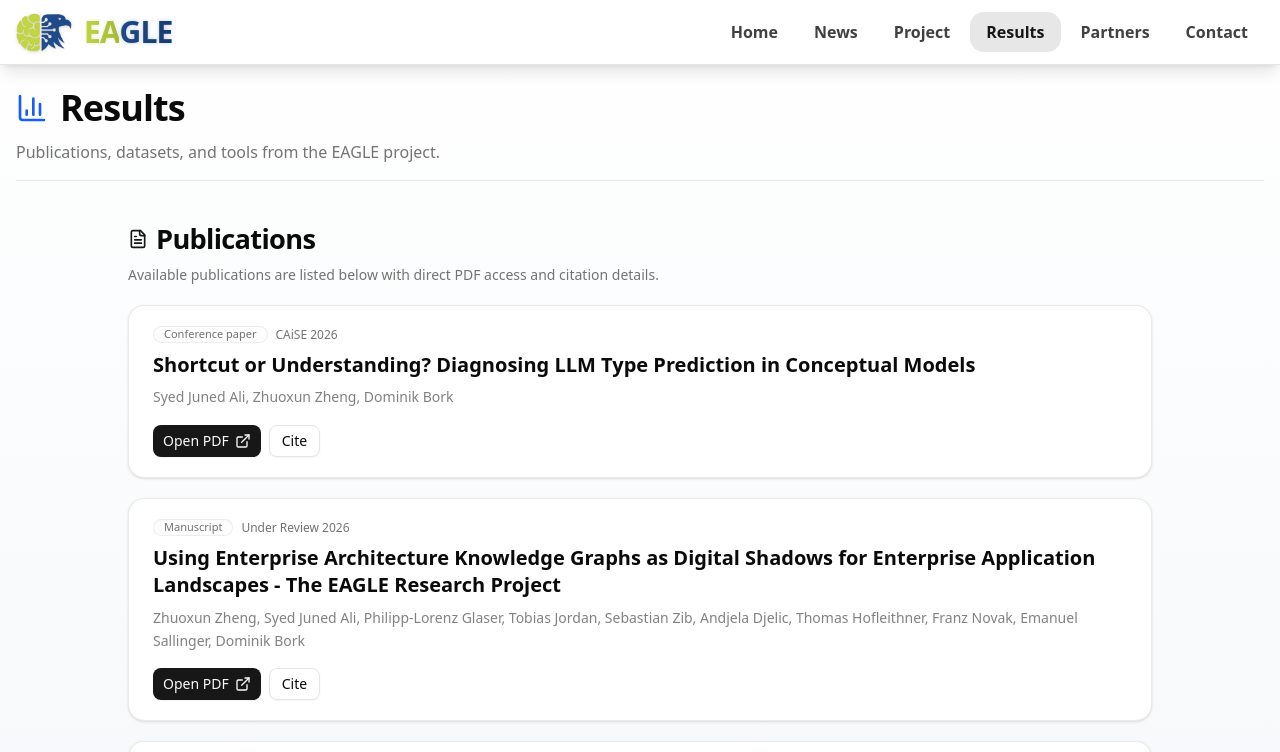
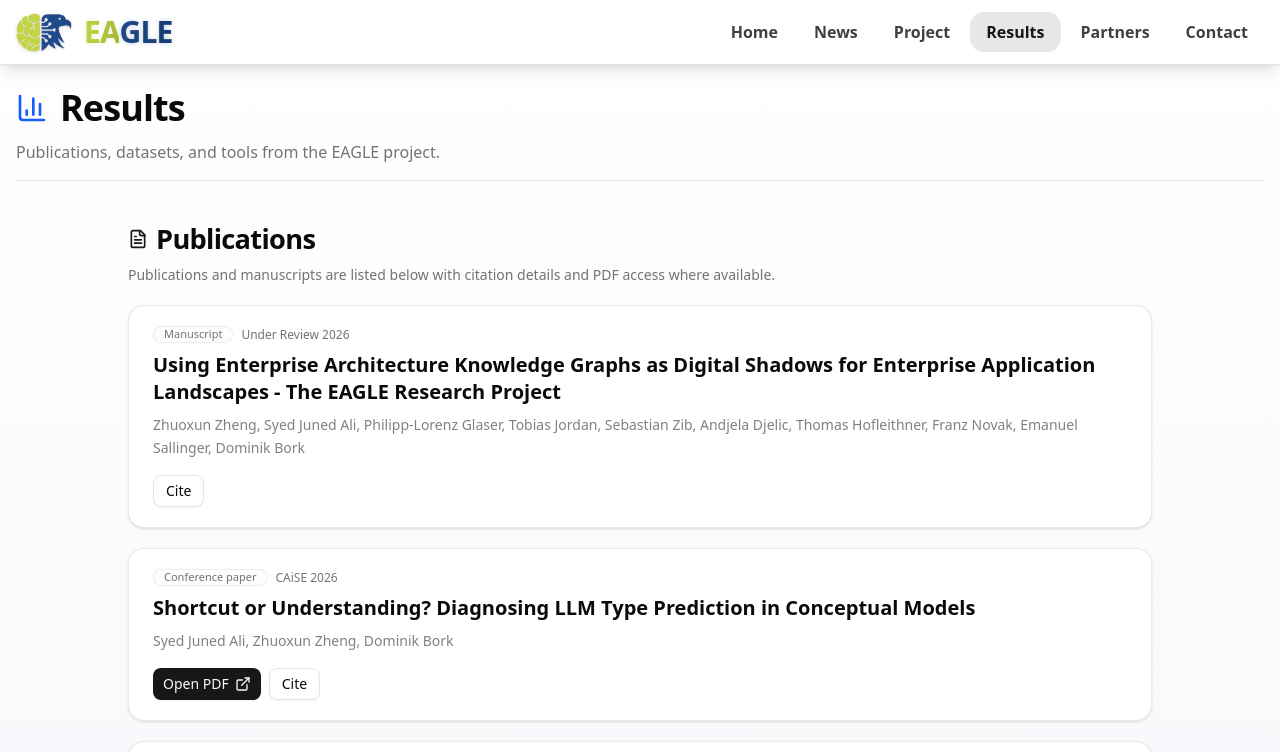
Before and after one commit to EAGLE-Project-FFG/eagle-website, a React (Vite) app: page /results in a window 1280 px wide. Shown: the top 752 px of the page. Built offline with nearby package versions, Linux system fonts and the light colour scheme.

Commit message:
remove unpublished PDF

```diff
--- a/src/pages/ResultsPage.tsx
+++ b/src/pages/ResultsPage.tsx
@@ -20,12 +20,30 @@ type Publication = {
   venue: string;
   year: string;
   type: string;
-  url: string;
+  url?: string;
   citation: string;
   bibtex: string;
 };
 
 const publications: Publication[] = [
+  {
+    citationKey: "KI26-EAGLE",
+    title:
+      "Using Enterprise Architecture Knowledge Graphs as Digital Shadows for Enterprise Application Landscapes - The EAGLE Research Project",
+    authors:
+      "Zhuoxun Zheng, Syed Juned Ali, Philipp-Lorenz Glaser, Tobias Jordan, Sebastian Zib, Andjela Djelic, Thomas Hofleithner, Franz Novak, Emanuel Sallinger, Dominik Bork",
+    venue: "Under Review",
+    year: "2026",
+    type: "Manuscript",
+    citation:
+      "Zheng, Z., Ali, S.J., Glaser, P.-L., Jordan, T., Zib, S., Djelic, A., Hofleithner, T., Novak, F., Sallinger, E., & Bork, D. (2026). Using Enterprise Architecture Knowledge Graphs as Digital Shadows for Enterprise Application Landscapes - The EAGLE Research Project. Under review.",
+    bibtex: `@article{KI26-EAGLE,
+  author = {Zhuoxun Zheng and Syed Juned Ali and Philipp-Lorenz Glaser and Tobias Jordan and Sebastian Zib and Andjela Djelic and Thomas Hofleithner and Franz Novak and Emanuel Sallinger and Dominik Bork},
+  note = {Under review},
+  title = {Using Enterprise Architecture Knowledge Graphs as Digital Shadows for Enterprise Application Landscapes - The EAGLE Research Project},
+  year = {2026}
+}`,
+  },
   {
     citationKey: "CAISE26-Shortcut-Understanding",
     title:
@@ -47,26 +65,6 @@ const publications: Publication[] = [
   title = {Shortcut or Understanding? Diagnosing LLM Type Prediction in Conceptual Models},
   url = {/publications/2026_Shortcut_or_Understanding.pdf},
   volume = {16559},
-  year = {2026}
-}`,
-  },
-  {
-    citationKey: "KI26-EAGLE",
-    title:
-      "Using Enterprise Architecture Knowledge Graphs as Digital Shadows for Enterprise Application Landscapes - The EAGLE Research Project",
-    authors:
-      "Zhuoxun Zheng, Syed Juned Ali, Philipp-Lorenz Glaser, Tobias Jordan, Sebastian Zib, Andjela Djelic, Thomas Hofleithner, Franz Novak, Emanuel Sallinger, Dominik Bork",
-    venue: "Under Review",
-    year: "2026",
-    type: "Manuscript",
-    url: "/publications/2026_KI_EAGLE.pdf",
-    citation:
-      "Zheng, Z., Ali, S.J., Glaser, P.-L., Jordan, T., Zib, S., Djelic, A., Hofleithner, T., Novak, F., Sallinger, E., & Bork, D. (2026). Using Enterprise Architecture Knowledge Graphs as Digital Shadows for Enterprise Application Landscapes - The EAGLE Research Project. Under review.",
-    bibtex: `@article{KI26-EAGLE,
-  author = {Zhuoxun Zheng and Syed Juned Ali and Philipp-Lorenz Glaser and Tobias Jordan and Sebastian Zib and Andjela Djelic and Thomas Hofleithner and Franz Novak and Emanuel Sallinger and Dominik Bork},
-  note = {Under review},
-  title = {Using Enterprise Architecture Knowledge Graphs as Digital Shadows for Enterprise Application Landscapes - The EAGLE Research Project},
-  url = {/publications/2026_KI_EAGLE.pdf},
   year = {2026}
 }`,
   },
@@ -110,8 +108,8 @@ export default function ResultsPage() {
               Publications
             </h2>
             <p className="text-sm text-muted-foreground">
-              Available publications are listed below with direct PDF access and
-              citation details.
+              Publications and manuscripts are listed below with citation
+              details and PDF access where available.
             </p>
           </div>
 
@@ -208,12 +206,14 @@ function PublicationCard({
         </div>
 
         <div className="flex flex-wrap items-center gap-2 pt-1">
+          {publication.url && (
             <Button asChild size="sm">
               <a href={publication.url} target="_blank" rel="noreferrer">
                 Open PDF
                 <ExternalLink className="h-4 w-4" />
               </a>
             </Button>
+          )}
           <Button
             variant="outline"
             size="sm"
```
Lines whose indentation alone changed are shown as unchanged.
